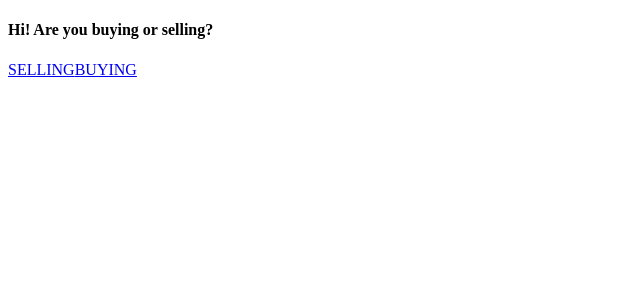
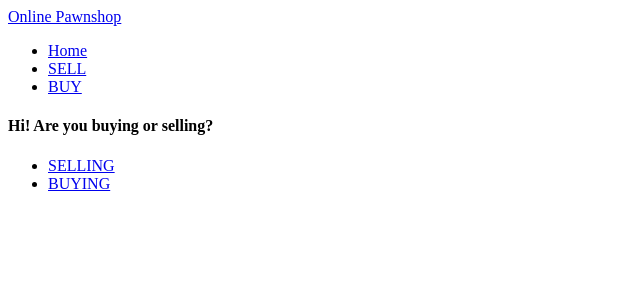
Before and after one commit to grna/online-pawnshop, a React (Create React App) app: page / in a window 1280 px wide. Shown: the top 300 px of the page, without its empty margins (0-640 px from the left). Built offline with nearby package versions, Linux system fonts and the light colour scheme.

Commit message:
header component created

```diff
--- /dev/null
+++ b/src/components/Header.tsx
@@ -0,0 +1,25 @@
+import React from "react";
+import { NavLink } from "react-router-dom";
+
+const Header = () => {
+  return (
+    <header>
+      <nav>
+        <NavLink to="/">Online Pawnshop</NavLink>
+        <ul>
+          <li>
+            <NavLink to="/">Home</NavLink>
+          </li>
+          <li>
+            <NavLink to="/sell">SELL</NavLink>
+          </li>
+          <li>
+            <NavLink to="/buy">BUY</NavLink>
+          </li>
+        </ul>
+      </nav>
+    </header>
+  );
+};
+
+export default Header;
--- a/src/App.tsx
+++ b/src/containers/App.tsx
@@ -5,8 +5,14 @@ function App() {
   return (
     <div>
       <h4>Hi! Are you buying or selling?</h4>
-      <NavLink to="/sell">SELLING</NavLink>
-      <NavLink to="/buy">BUYING</NavLink>
+      <ul>
+        <li>
+          <NavLink to="/sell">SELLING</NavLink>
+        </li>
+        <li>
+          <NavLink to="/buy">BUYING</NavLink>
+        </li>
+      </ul>
     </div>
   );
 }
--- a/src/index.tsx
+++ b/src/index.tsx
@@ -1,17 +1,21 @@
 import React from "react";
 import { render } from "react-dom";
-import App from "./App";
+import App from "./containers/App";
 import { Routes, Route, BrowserRouter as Router } from "react-router-dom";
-import SellContainer from "./SellContainer";
-import BuyContainer from "./BuyContainer";
+import SellContainer from "./containers/SellContainer";
+import BuyContainer from "./containers/BuyContainer";
+import Header from "./components/Header";
 
 render(
+  <div>
     <Router>
+      <Header />
       <Routes>
         <Route path="/" element={<App />} />
         <Route path="/sell" element={<SellContainer />} />
         <Route path="/buy" element={<BuyContainer />} />
       </Routes>
-  </Router>,
+    </Router>
+  </div>,
   document.getElementById("root")
 );
```
Also changed, not shown: src/containers/BuyContainer.tsx (renamed from src/BuyContainer.tsx), src/containers/SellContainer.tsx (renamed from src/SellContainer.tsx). Lines whose indentation alone changed are shown as unchanged.
